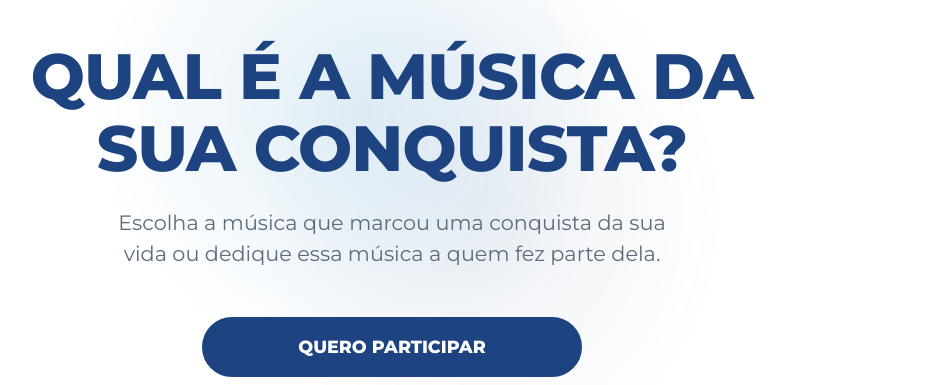
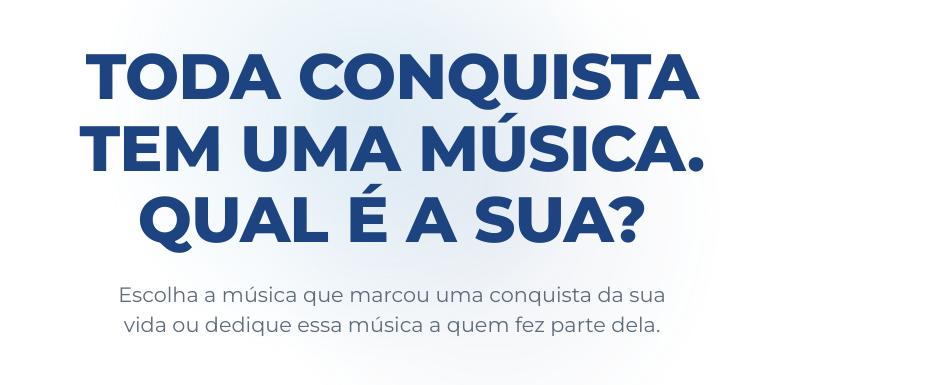
Before and after one commit to fabiomrqs/busca-conquista, a website: page index.html in a window 1280 px wide. Shown: the part 278-663 px from the top of the page, without its empty margins (248-1197 px from the left). Drawn offline with Linux system fonts and the light colour scheme.

Commit message:
Add files via upload

```diff
--- a/index.html
+++ b/index.html
@@ -338,7 +338,7 @@
     <img class="logo-campanha" src="img/img-1.png" alt="Quer saber? Senac EAD!">
   </header>
   <div class="conteudo">
-    <h1 id="t1">Qual é a música da sua conquista?</h1>
+    <h1 id="t1">Toda conquista tem uma música. Qual é a sua?</h1>
     <p class="chamada">Escolha a música que marcou uma conquista da sua vida ou dedique essa música a quem fez parte dela.</p>
     <div class="acoes">
       <button class="btn" type="button" data-ir="dados">Quero participar</button>
```
